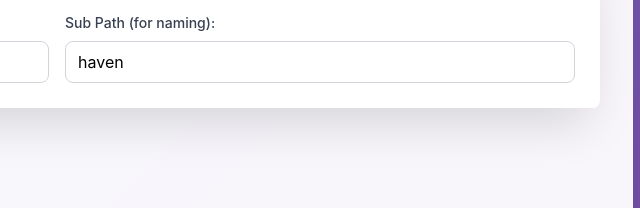
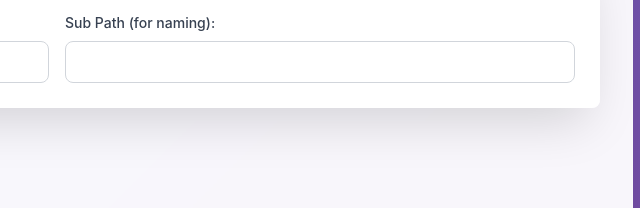
Before and after one commit to MajorH5/majors-janky-map-processor, a plain HTML site: page index.html in a window 1280 px wide. Shown: the part 525-733 px from the top of the page, 583-1223 px from the left. Drawn offline with nearby package versions, Linux system fonts and the light colour scheme.

Commit message:
remove default

```diff
--- a/index.html
+++ b/index.html
@@ -208,7 +208,7 @@
                         <label for="subPath" class="block text-sm font-medium text-gray-700 mb-2">
                             Sub Path (for naming):
                         </label>
-                        <input type="text" id="subPath" value="haven"
+                        <input type="text" id="subPath"
                             class="w-full px-3 py-2 border border-gray-300 rounded-lg focus:ring-2 focus:ring-blue-500 focus:border-transparent">
                     </div>
                 </div>
```
